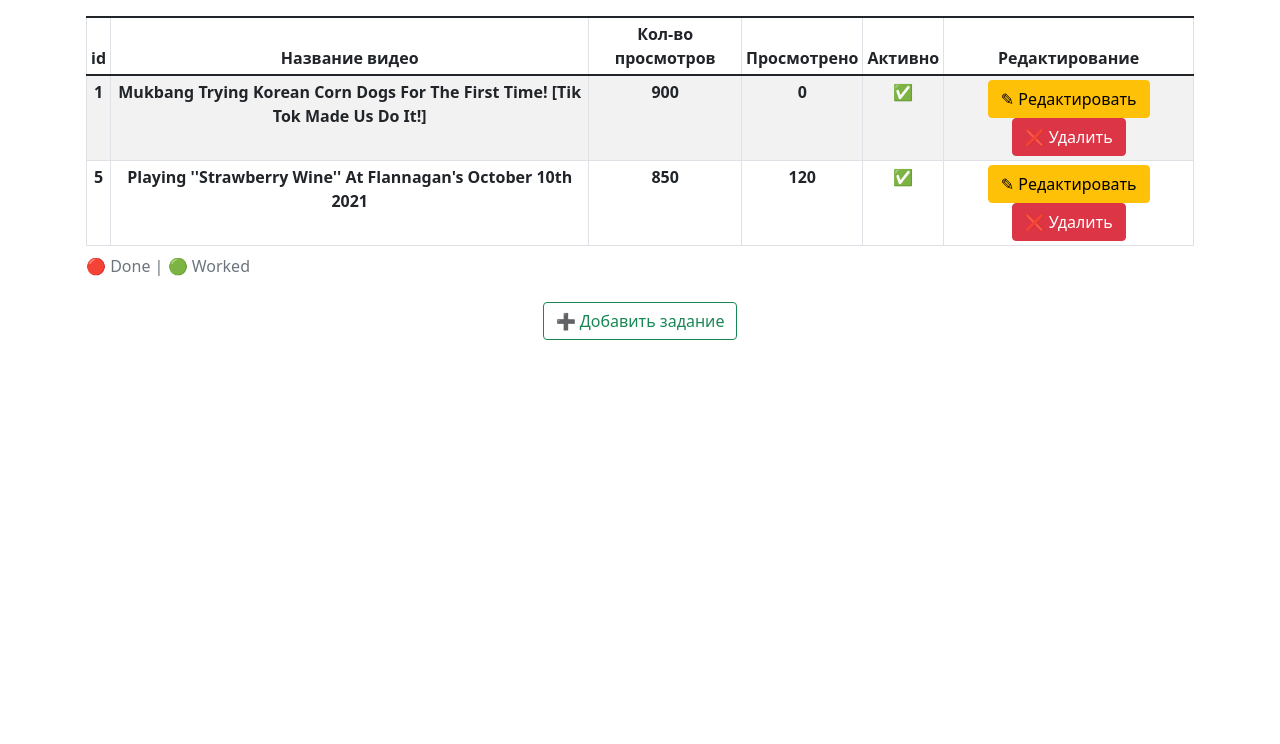
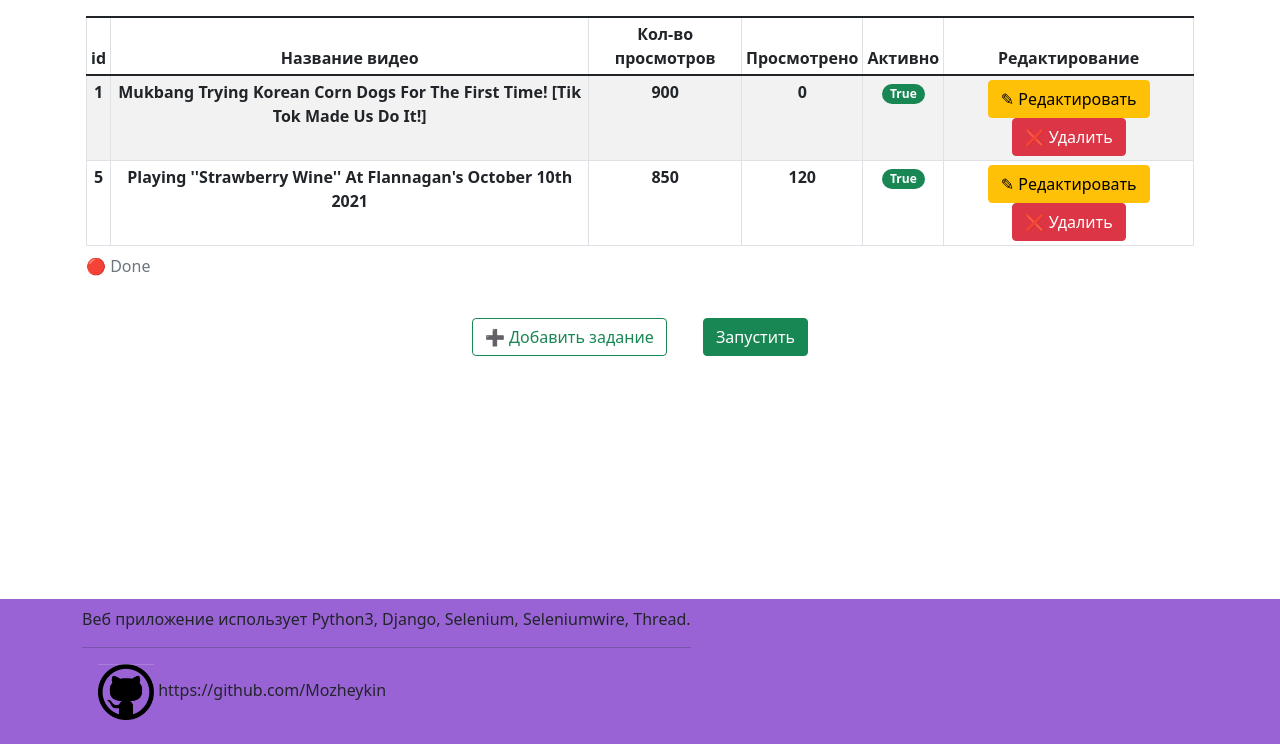
Before and after one commit to Mozheykin/webapp_youtube_viewer, a Django app: page / in a window 1280 px wide. Shown: the part 56-800 px from the top of the page. Run offline with Django 4.2, Linux system fonts and the light colour scheme; a user stored in the database is signed in; data comes from the database, SQL or seed files in the repository; both versions use the stored data as it was after the commit; lists and menus that the app fills with data are empty.

Commit message:
Отредактировал footer, добавил возможность запуска скрипта

```diff
--- a/youtube_viewer/statistic/models.py
+++ b/youtube_viewer/statistic/models.py
@@ -5,11 +5,11 @@ class Video(models.Model):
     created = models.DateTimeField(auto_now_add=True, verbose_name='Дата создания задания')
     url = models.CharField(max_length=255, null=True, blank=True, verbose_name='Ссылка на видео')
     name = models.CharField(max_length=255, null=True, blank=True, verbose_name='Название видео')
-    min_view = models.IntegerField(verbose_name='Время минимального просмотра в с.')
-    max_view = models.IntegerField(verbose_name='Время максимального просмотра в с.')
-    thread_view = models.IntegerField(verbose_name='Количество потоков для просмотра')
-    count_view = models.IntegerField(verbose_name='Количество раз просмотрено')
-    avalible = models.BooleanField(verbose_name='Просматривать')
+    min_view = models.IntegerField(default=30, verbose_name='Время минимального просмотра в с.')
+    max_view = models.IntegerField(default=60, verbose_name='Время максимального просмотра в с.')
+    thread_view = models.IntegerField(default=10, verbose_name='Количество потоков для просмотра')
+    count_view = models.IntegerField(default=0, verbose_name='Количество раз просмотрено')
+    avalible = models.BooleanField(default=True, verbose_name='Просматривать')
 
     def __str__(self):
         return self.name
@@ -18,3 +18,8 @@ class Video(models.Model):
         verbose_name_plural = 'Видео'
         verbose_name = 'Видео'
         # ordering = ['-created']
+
+
+class Work(models.Model):
+    worked = models.BooleanField(null=True, default=False, verbose_name='Выполняется алгоритм')
+    worked_video = models.IntegerField(default=0, verbose_name='Видео в работе')
--- a/youtube_viewer/statistic/templates/statistic/footer.html
+++ b/youtube_viewer/statistic/templates/statistic/footer.html
@@ -0,0 +1,15 @@
+{% load static %}
+
+<div class="navbar fixed-bottom navbar-light " style="background-color: #9963d6;">
+    <div class="container">
+        <div>
+            <!-- <h4 class="alert-heading">YouTube viewer</h4> -->
+            <p>Веб приложение использует Python3, Django, Selenium, Seleniumwire, Thread.</p>
+            <!-- <p class="mb-0">Если приложение работает не верно:</p>
+            <p class="mb-0">- Устоновите зависимости командой pip3 install -r requirements.txt.</p>
+            <p class="mb-0">- Перезагрузите приложение и сервер.</p> -->
+            <hr>
+            <p class="m-3"> <img src="{% static 'images/github.png' %}" alt="" style="width:56px;height:56px;">   https://github.com/Mozheykin</p>
+        </div>
+    </div>
+</div>
--- a/youtube_viewer/statistic/templates/statistic/main.html
+++ b/youtube_viewer/statistic/templates/statistic/main.html
@@ -1,6 +1,12 @@
 <div class="container p-3">
     <table class="table table-striped table-bordered table-sm text-center">
-        <caption>🔴 Done | 🟢 Worked </caption>
+        <caption>
+            {% if work.worked %}
+                🟢 Worked
+            {% else %}
+                🔴 Done
+            {% endif %}
+        </caption>
         <thead>
             <tr>
                 <th scope="col">id</th>
@@ -20,9 +26,9 @@
                     <th scope="col">{{video.count_view}}</th>
                     <th scope="col align-items-center">
                         {% if video.avalible %}
-                            ✅
+                            <span class="badge rounded-pill bg-success">True</span>
                         {% else %}
-                            ❌
+                            <span class="badge rounded-pill bg-danger">False</span>
                         {% endif %}
                     </th>
                     <th scope="col">
@@ -34,6 +40,12 @@
         </tbody>
     </table>
     <div class="container mr-3 text-center">
-        <a href="{% url 'add' %}"><button type="button" class="btn btn-outline-success b-3">➕ Добавить задание</button></a>
+        <a href="{% url 'add' %}"><button type="button" class="btn btn-outline-success m-3">➕ Добавить задание</button></a>
+        {% if work.worked %}
+            <a href="#" class="disabled"><button type="button" class="btn btn-success m-3" disabled>Запустить</button></a>
+        {% else %}
+            <a href="{% url 'play' %}"><button type="button" class="btn btn-success m-3">Запустить</button></a>
+        {% endif %}
+
     </div>
 </div>
--- a/youtube_viewer/statistic/urls.py
+++ b/youtube_viewer/statistic/urls.py
@@ -1,10 +1,11 @@
 from django.urls import path
-from .views import statistic, not_found, delete, add_video, change
+from .views import statistic, not_found, delete, add_video, change, Play
 
 urlpatterns = [
     path('', statistic, name='main'),
     path('404/', not_found, name='not_found'),
     path('add/', add_video, name='add'),
     path('delete/<str:pk>/', delete, name='delete'),
-    path('change/<str:pk>/', change, name='change')
+    path('change/<str:pk>/', change, name='change'),
+    path('play/', Play, name='play'),
 ]
--- a/youtube_viewer/statistic/views.py
+++ b/youtube_viewer/statistic/views.py
@@ -1,6 +1,6 @@
 from django.shortcuts import redirect, render
 from django.contrib.auth.decorators import login_required
-from .models import Video
+from .models import Video, Work
 from .forms import VideoForm
 from django.forms.models import formset_factory
 
@@ -11,7 +11,8 @@ def not_found(request):
 @login_required(login_url='not_found')
 def statistic(request):
     videos = Video.objects.all()
-    context = {'videos': videos,}
+    work = Work.objects.all()
+    context = {'videos': videos, 'work': work}
     return render(request, 'statistic/basic.html', context=context)
 
 
@@ -57,3 +58,12 @@ def change(request, pk):
 
     context = {'form': form, 'formset': formset}
     return render(request, 'statistic/change.html', context)
+
+@login_required(login_url='not_found')
+def Play(request):
+
+    if request.method == 'POST':
+        # START THREAD PLAY VIDEOS
+        return redirect('main')
+
+    return render(request, 'statistic/play.html', {})
```
Also changed, not shown: youtube_viewer/statistic/templates/statistic/play.html (added, +24 -0 lines), youtube_viewer/db.sqlite3, youtube_viewer/static/images/github.png (added), youtube_viewer/statistic/migrations/0002_work_alter_video_options_alter_video_avalible_and_more.py (added).
